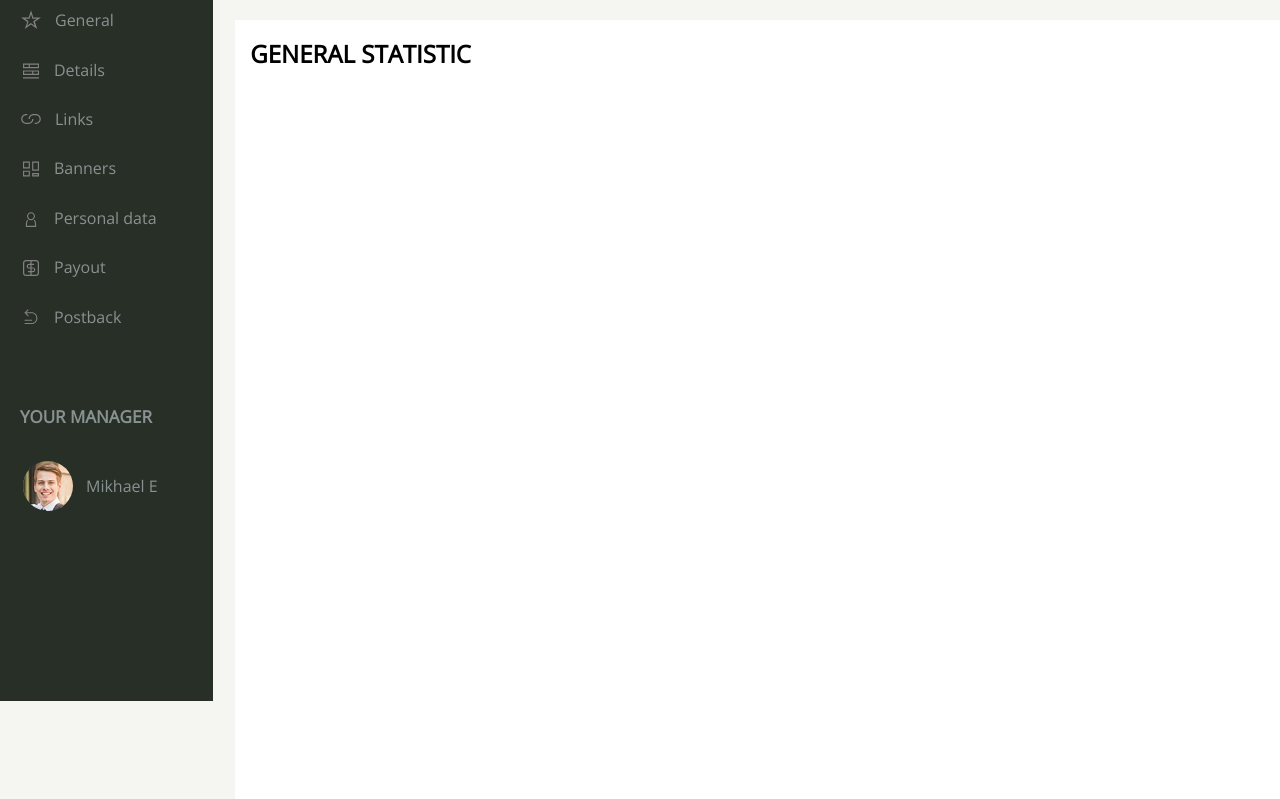
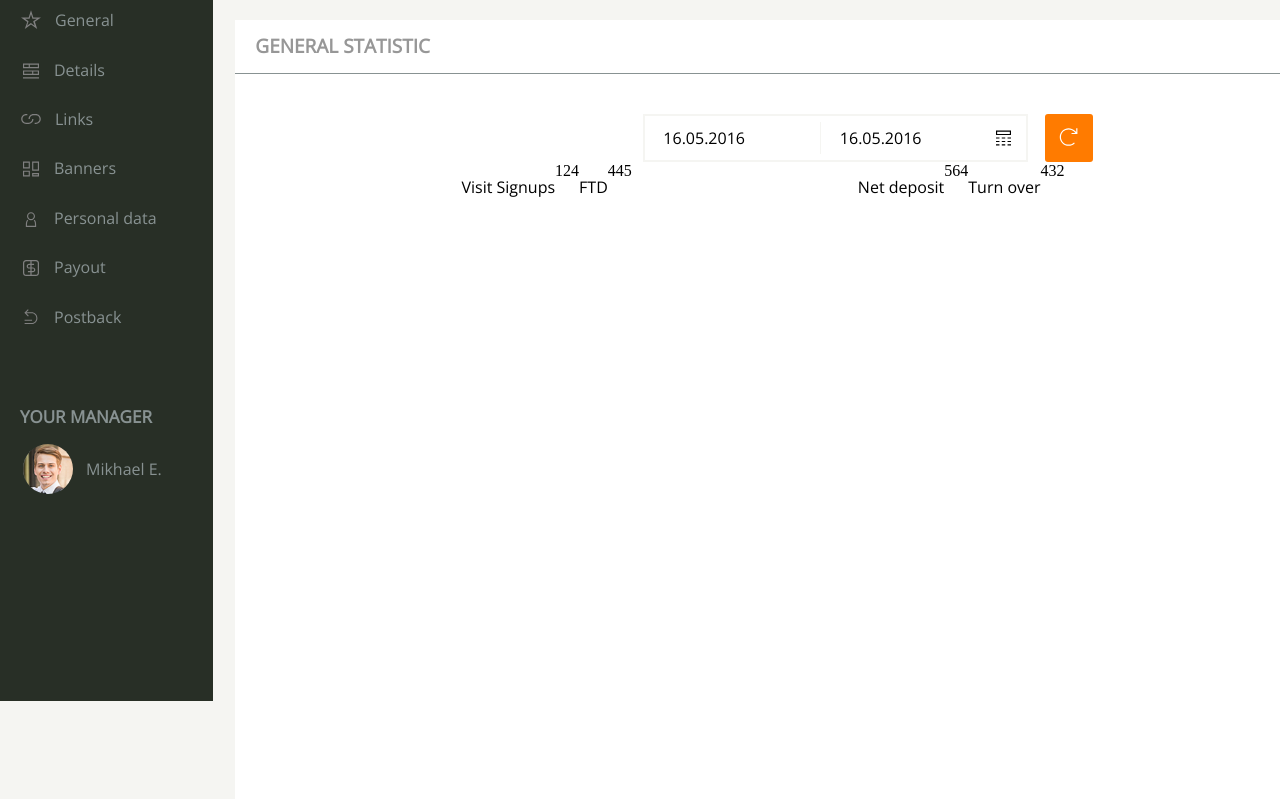
Before and after one commit to Kamil-96/solo-project-1, a website: page src/index.html in a window 1280 px wide. Shown: the part 78-877 px from the top of the page. Drawn offline with nearby package versions, Linux system fonts and the light colour scheme; files that its build step writes are made by us from their sources; a web font is replaced by a local one.

Commit message:
Add styles for section

```diff
--- a/src/index.html
+++ b/src/index.html
@@ -49,12 +49,30 @@
           </ul>
           <div class="manager-contact">
             <h2>YOUR MANAGER</h2>
-            <a href="#"><img src=images/manager.png alt=""><p>Mikhael E</p></a>
+            <a href="#"><img src="images/manager.png" alt=""><p>Mikhael E.</p></a>
           </div>
         </div>
       </aside>
       <section class="general-statistic col-md-10">
-        <h2>GENERAL STATISTIC</h2>
+        <h2 class="section-title">GENERAL STATISTIC</h2>
+        <div class="calendar-container">
+          <div class="calendar-wrapper">
+            <p>16.05.2016</p>
+            <p>16.05.2016</p>
+            <img src="images/calendar.svg" alt="">
+          </div>
+          <a href="#"><img src="images/refresh.svg" alt="refresh"></a>
+        </div>
+        <div class="earnings-stats">
+          <div class="earnings-wrapper1">
+            <p>Visit Signups</p><span>124</span>
+            <p>FTD</p><span>445</span>
+          </div>
+          <div class="earnings-wrapper2">
+            <p>Net deposit</p><span>564</span>
+            <p>Turn over</p><span>432</span>
+          </div>
+        </div>
       </section>
     </main>
   </body>
--- a/src/sass/_layout.scss
+++ b/src/sass/_layout.scss
@@ -1,5 +1,13 @@
 h1, h2, h3, p{
   font-family: $paragraph-font;
+}
+
+.section-title {
+  color: $section-title-color;
+  font-size: 19px;
+  border-bottom: 1px solid #889292;
+  padding: 0 0 15px 20px;
+  margin-top: 16px;
 }
 
 body{
--- a/src/sass/_variables.scss
+++ b/src/sass/_variables.scss
@@ -1,4 +1,5 @@
 /* Colors */
+$section-title-color: #979797;
 $paragraph-color: #889292;
 $brand-main-color: #ffffff;
 $page-background-color: #f5f5f2;
--- a/src/sass/components/_sidebar.scss
+++ b/src/sass/components/_sidebar.scss
@@ -108,8 +108,7 @@
 
   a {
     display: flex;
-    margin: 18px 0px 0 23px;
-    margin-top: 35px;
+    margin: 18px 0 0 23px;
     text-decoration: none;
     color: $paragraph-color;
 
--- a/src/sass/sections/_general_statistic.scss
+++ b/src/sass/sections/_general_statistic.scss
@@ -1,4 +1,75 @@
-.general-statistic{
+.general-statistic {
   background-color: $brand-main-color;
   margin-top: 21px;
+  padding: 0;
+
+
+  .calendar-container {
+    display: flex;
+    justify-content: space-between;
+    align-items: center;
+    max-height: 300px;
+    max-width: 450px;
+    margin: 40px 0 0 408px;
+
+    .calendar-wrapper {
+      max-width: 400px;
+      margin-right: 17px;
+      border: 2px solid $page-background-color;
+      display: flex;
+      justify-content: space-between;
+      align-items: center;
+      flex: 2;
+      max-height: 48px;
+
+      p:first-of-type {
+        padding-left: 18px;
+      }
+
+      p:last-of-type {
+        margin-left: 0;
+        padding: 7px 0 7px 19px;
+        border-left: 1px solid $page-background-color;
+      }
+
+      img {
+        height: 20px;
+        width: 20px;
+        padding-right: 5px;
+        margin-right: 10px;
+      }
+
+      &:hover {
+        border: 2px solid $paragraph-color;
+        cursor: pointer;
+      }
+    }
+
+    a {
+      background-color: $button-color;
+      height: 48px;
+      width: 48px;
+      border-radius: 3px;
+
+      img {
+        filter: invert(1);
+        height: 20px;
+        width: 20px;
+        transform: translate(65%, 65%);
+      }
+    }
+  }
+
+  .earnings-stats {
+    display: flex;
+    justify-content: space-evenly;
+
+    .earnings-wrapper1 {
+      display: flex;
+    }
+
+    .earnings-wrapper2 {
+      display: flex;
+    }
+  }
 }
```
